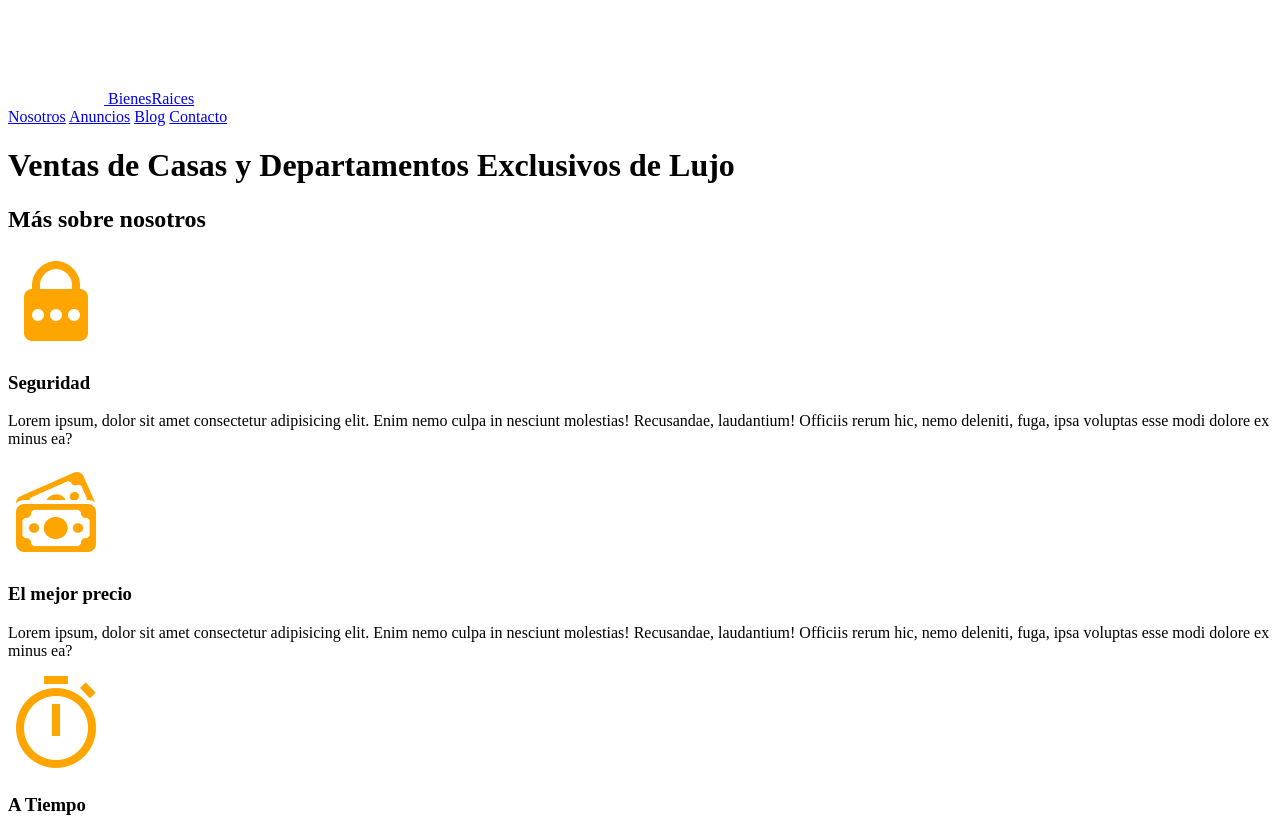
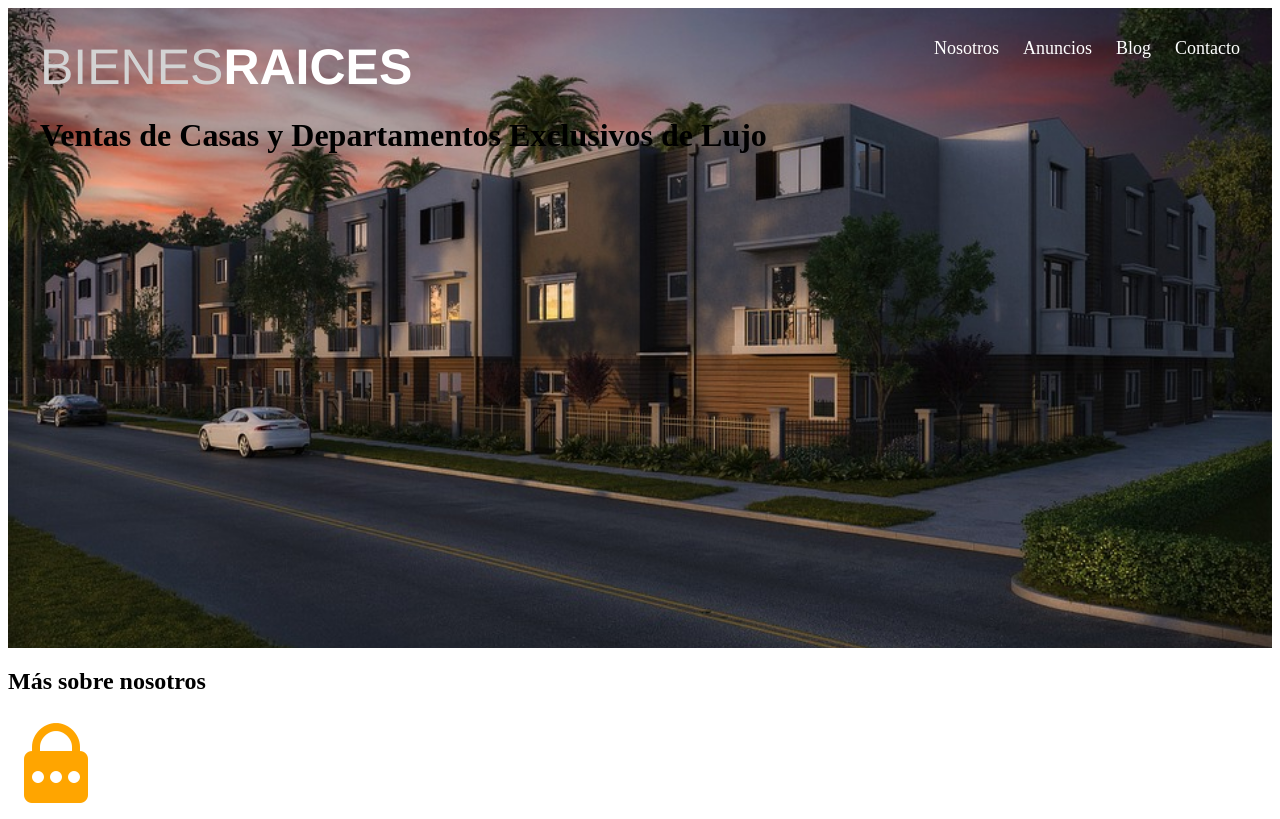
Before and after one commit to CristianR0J45/BienesRaices, a plain HTML site: page index.html in a window 1280 px wide. Shown: the top 819 px of the page. Drawn offline with Linux system fonts and the light colour scheme.

Commit message:
css a componentes
avance al dice;o de los componentes

```diff
--- /dev/null
+++ b/css/style.css
@@ -0,0 +1,43 @@
+/* Global */
+.contenedor{
+    max-width: 1200px;
+    margin: 0 auto 0 auto;
+}
+/* header */
+
+.site-header.inicio {
+    background-image: url(../img/fondo.jpeg);
+    height: 80vh;
+    min-height: 400px;
+    background-position: center center;
+    background-size: cover;
+}
+
+.logo{
+    font-size: 50px;
+    text-decoration: none;
+    color: lightgray;
+    font-family:  Helvetica, sans-serif;
+    text-transform: uppercase;
+    font-weight: lighter;
+}
+b{
+    color: white;
+    font-weight: bold;
+}
+.barra{
+    display: flex;
+    justify-content: space-between;
+    padding-top: 30px;
+}
+
+/* Navegacion */
+.navegacion a{
+    text-decoration: none;
+    color: white;
+    margin-right: 20px;
+    font-size: 18px;
+}
+.navegacion a:last-of-type{
+    margin: 0;
+}
--- a/index.html
+++ b/index.html
@@ -5,19 +5,24 @@
     <meta name="viewport" content="width=device-width, initial-scale=1.0">
     <meta http-equiv="X-UA-Compatible" content="ie=edge">
     <title>BienesRaices</title>
+    <link rel="stylesheet" href="css/style.css">
 </head>
 <body>
-        <header>
-            <a href="/">
-                <img src="img/logo.png" alt="BienesRaices"> BienesRaices
+        <header class="site-header inicio">
+                <div class="contenedor">
+                        <div class="barra">
+                                        <a class="logo"  href="/">
+                                                 Bienes<b>Raices</b>
                                         </a>
-            <nav>
+                                        <nav class="navegacion">
                                                 <a href="nosotros.html">Nosotros</a>
                                                 <a href="anuncios.html">Anuncios</a>
                                                 <a href="blog">Blog</a>
                                                 <a href="contacto.html">Contacto</a>
                                         </nav>
+                        </div><!--barra-->
                         <h1>Ventas de Casas y Departamentos Exclusivos de Lujo</h1>
+                </div><!--contenedor-->
         </header>
         <section>
             <h2>Más sobre nosotros</h2>
@@ -105,10 +110,12 @@
 
         </section>
         <footer>
+            <nav class="navegacion">
                     <a href="nosotros.html">Nosotros</a>
                     <a href="anuncios.html">Anuncios</a>
                     <a href="blog">Blog</a>
                     <a href="contacto.html">Contacto</a>
+            </nav>
             <p>Todos los derechos reservados 2019 &copy;</p>
         </footer>
 
```
Lines whose indentation alone changed are shown as unchanged.
